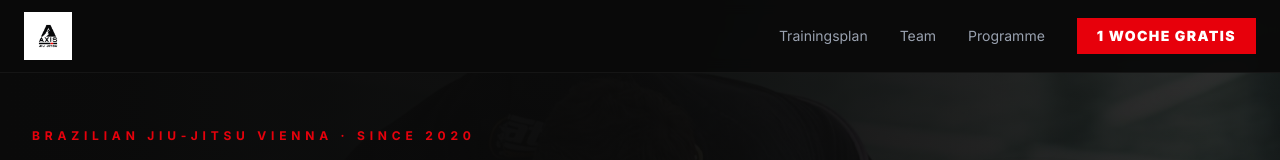
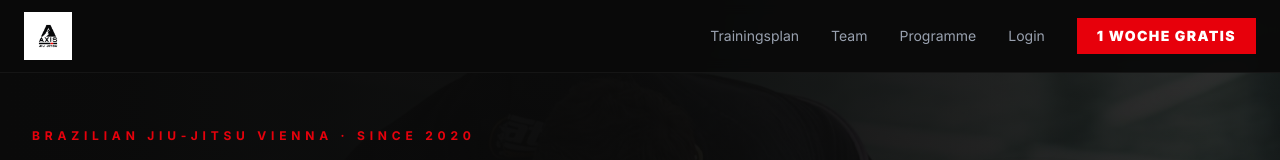
Before and after one commit to Magaloko/AXISJJ, a Next.js app: page / in a window 1280 px wide. Shown: the top 160 px of the page. Built offline with nearby package versions, Linux system fonts and the light colour scheme.

Commit message:
feat: add Login link to NavBar (desktop + mobile)

```diff
--- a/components/public/NavBar.tsx
+++ b/components/public/NavBar.tsx
@@ -38,6 +38,12 @@ export function NavBar() {
             </Link>
           ))}
           <Link
+            href="/login"
+            className="text-sm text-gray-400 transition-colors hover:text-white"
+          >
+            Login
+          </Link>
+          <Link
             href="/trial"
             className="bg-red-600 px-5 py-2 text-sm font-black tracking-widest text-white transition-colors hover:bg-red-700"
           >
@@ -68,6 +74,13 @@ export function NavBar() {
             </Link>
           ))}
           <Link
+            href="/login"
+            className="text-sm text-gray-400"
+            onClick={() => setOpen(false)}
+          >
+            Login
+          </Link>
+          <Link
             href="/trial"
             className="bg-red-600 px-4 py-2 text-center text-sm font-black tracking-widest text-white"
             onClick={() => setOpen(false)}
```
